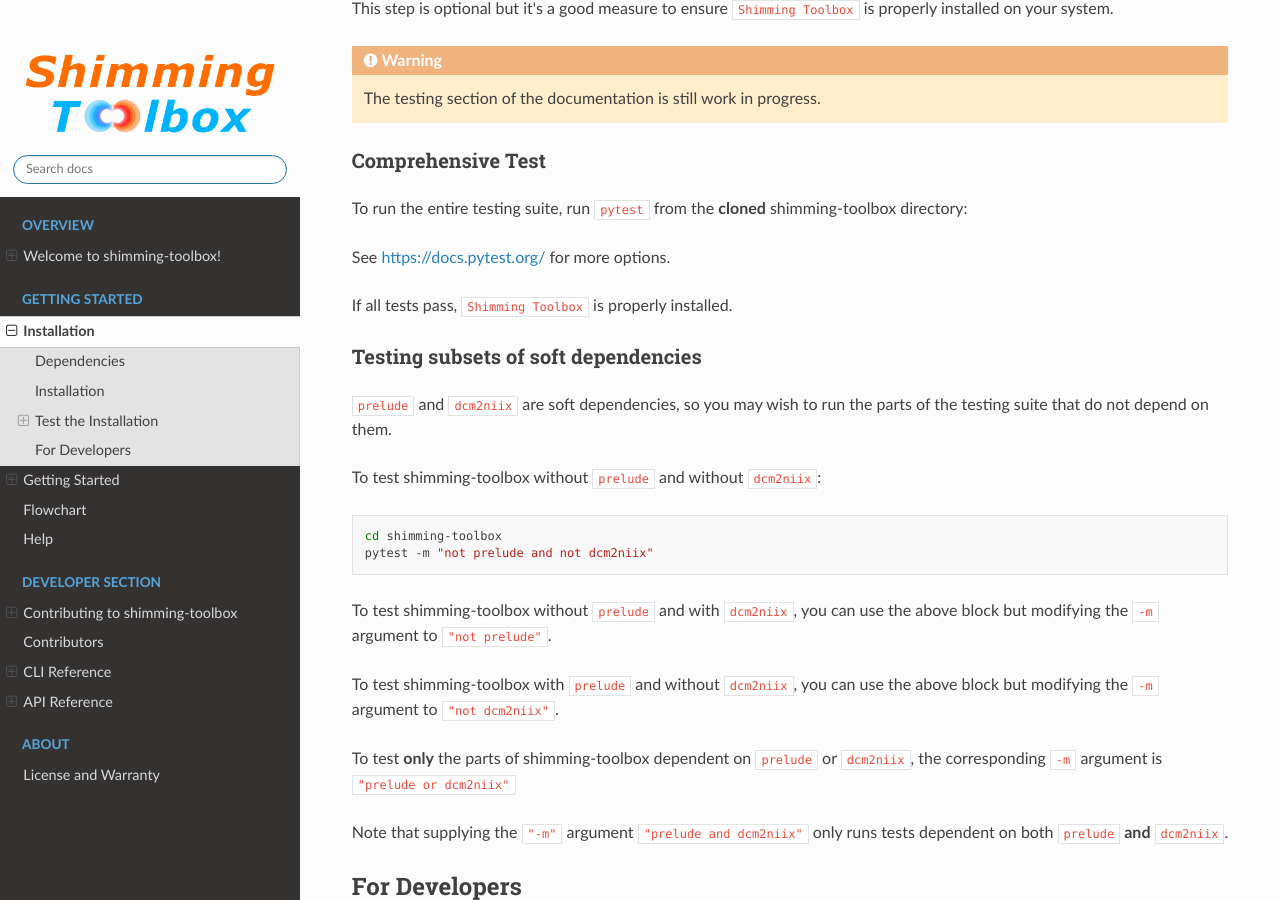
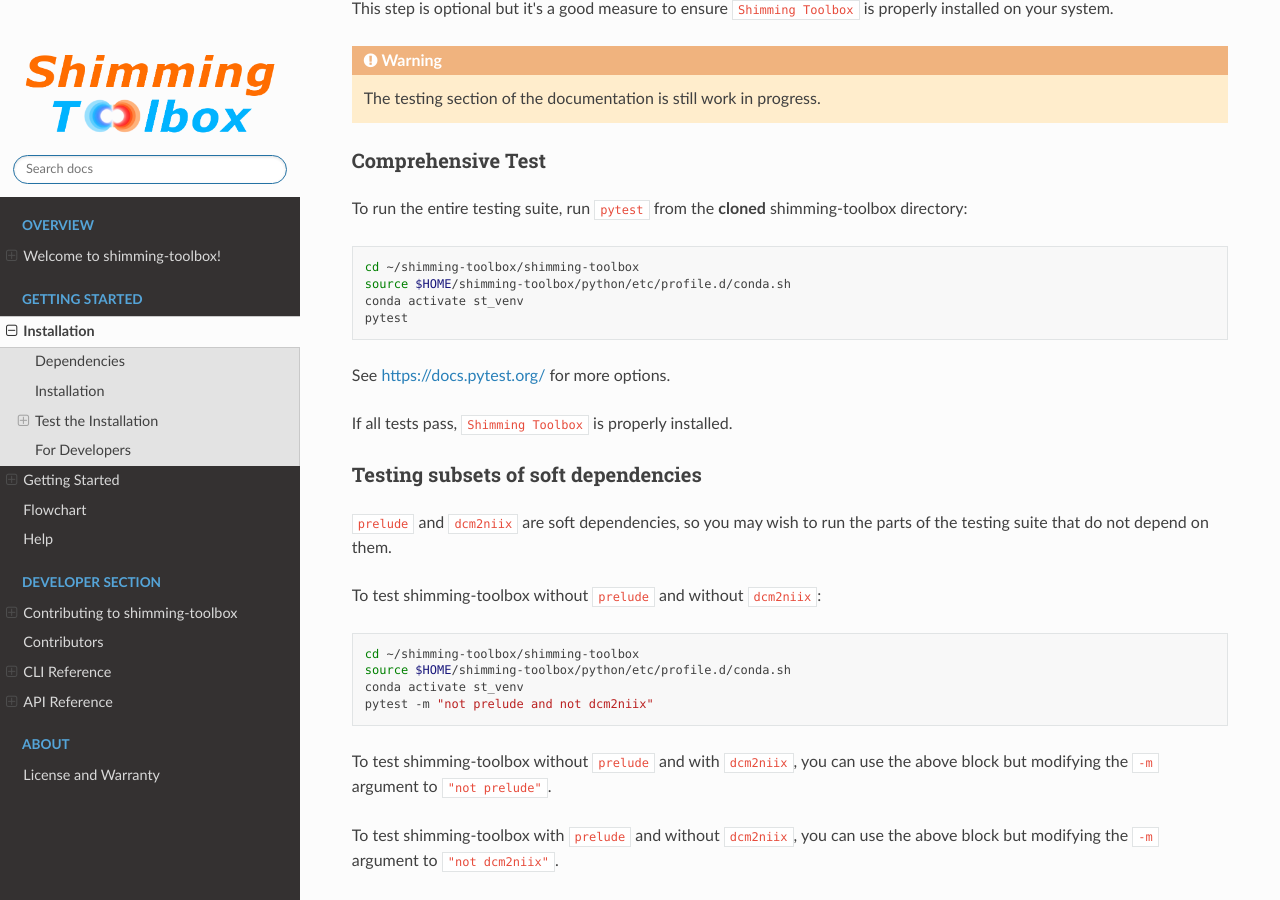
Before and after one commit to shimming-toolbox/shimming-toolbox, a Sphinx documentation site: the page built from docs/source/getting_started/installation_gui.rst, in a window 1280 px wide and 900 px high, scrolled down 2773 px. Built offline with Sphinx 7.4.7 and the Read the Docs theme 2.0.0, drawn with Linux system fonts in a browser that asks for light colours.

```diff
--- a/docs/source/getting_started/installation_gui.rst
+++ b/docs/source/getting_started/installation_gui.rst
@@ -66,7 +66,7 @@ To launch our plugin, go to:
 
     Settings --> OrthoView --> Shimming Toolbox
 
-.. figure:: https://raw.githubusercontent.com/shimming-toolbox/doc-figures/master/fsleyes/st_fsleyes_plugin.png
+.. figure:: https://raw.githubusercontent.com/shimming-toolbox/doc-figures/master/fsleyes/open_st_fsleyes.png
   :alt: Overview
   :width: 1000
 
@@ -91,10 +91,7 @@ To run the entire testing suite, run ``pytest`` from the
 
 .. code:: bash
 
-..
-  TODO UPDTAE code
-
-  cd ~/shimming-toolbox
+  cd ~/shimming-toolbox/shimming-toolbox
   source $HOME/shimming-toolbox/python/etc/profile.d/conda.sh
   conda activate st_venv
   pytest
@@ -114,8 +111,10 @@ To test shimming-toolbox without ``prelude`` and without ``dcm2niix``:
 
 .. code:: bash
 
- cd shimming-toolbox
- pytest -m "not prelude and not dcm2niix"
+  cd ~/shimming-toolbox/shimming-toolbox
+  source $HOME/shimming-toolbox/python/etc/profile.d/conda.sh
+  conda activate st_venv
+  pytest -m "not prelude and not dcm2niix"
 
 To test shimming-toolbox without ``prelude`` and with ``dcm2niix``, you can use the above block but modifying the ``-m`` argument to ``"not prelude"``.
 
```
